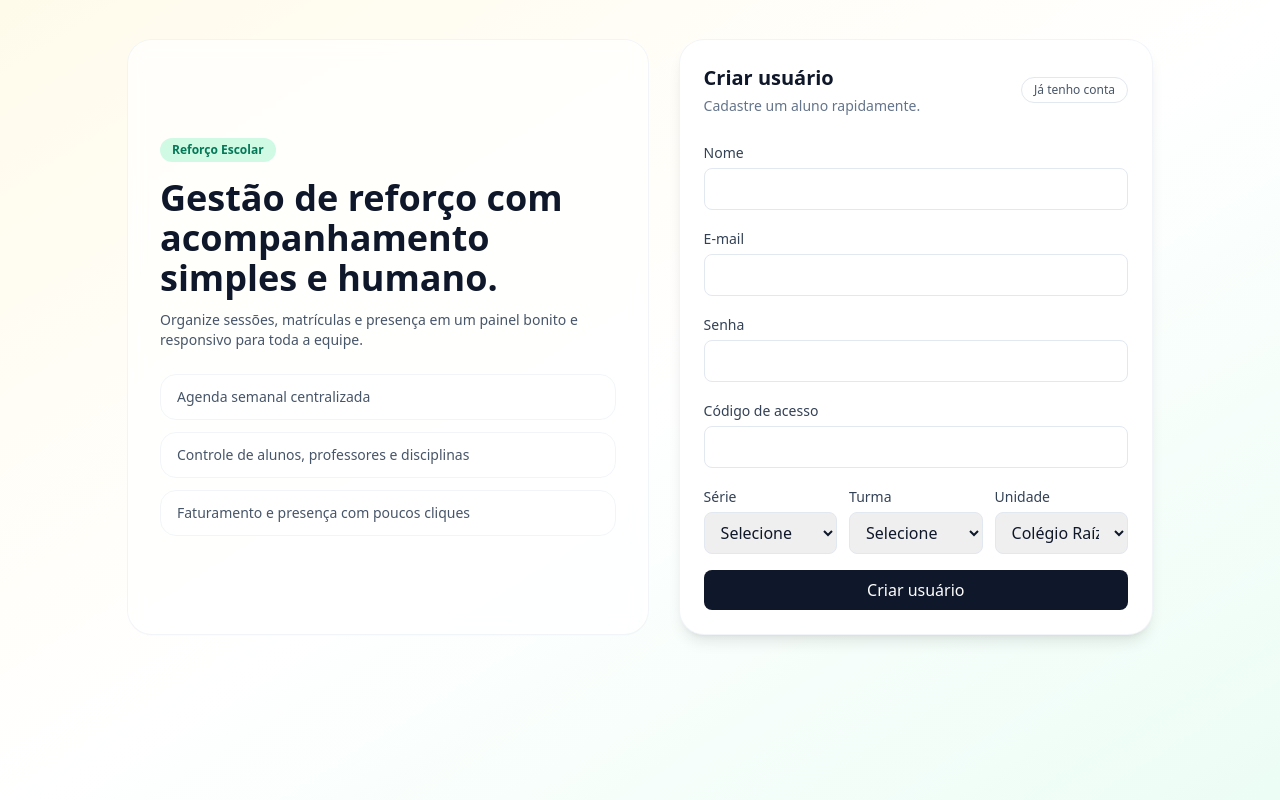
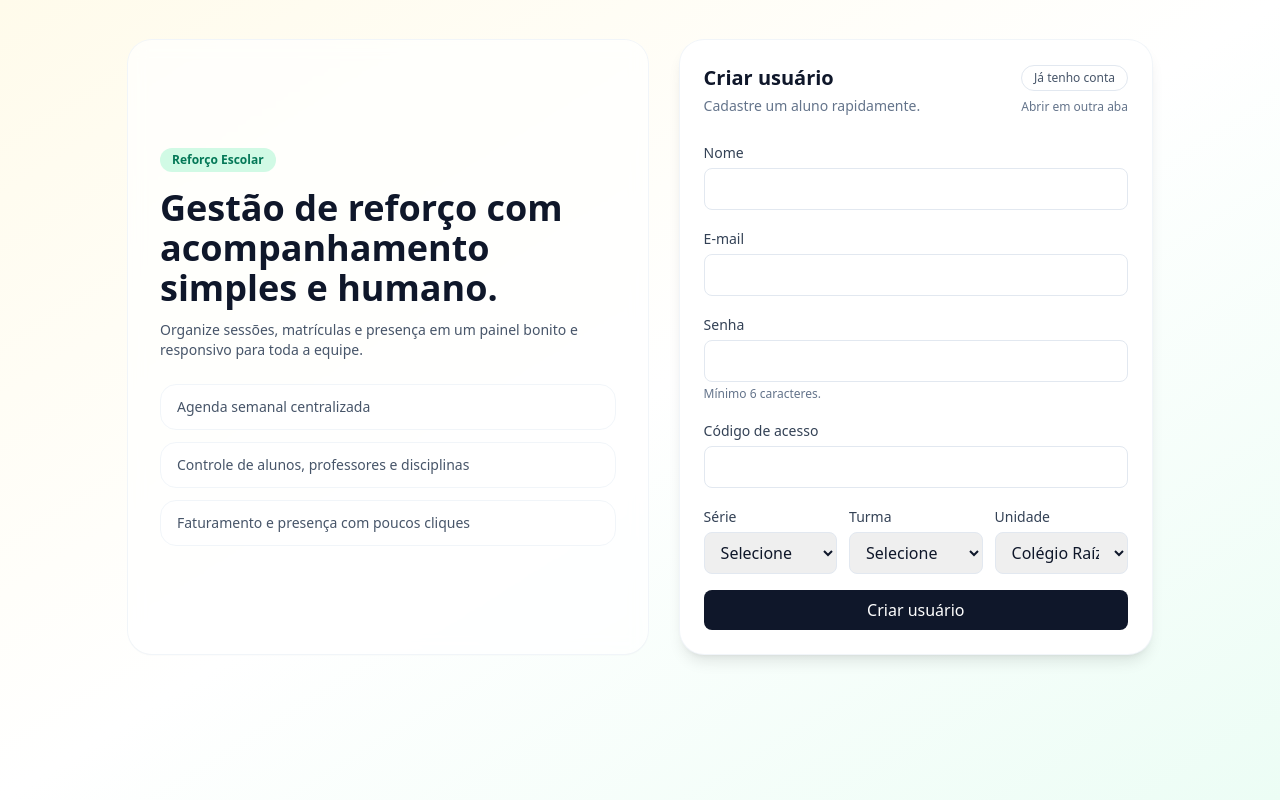
Before and after one commit to Andreviga/marcarreforco, a Next.js app: page /login in a window 1280 px wide. Both pictures are taken after a click on the button "Criar usuário". Built offline with nearby package versions, Linux system fonts and the light colour scheme.

Commit message:
Mostra requisitos de senha e abrir em nova aba

```diff
--- a/src/app/login/page.tsx
+++ b/src/app/login/page.tsx
@@ -121,6 +121,7 @@ export default function LoginPage() {
                 {mode === "login" ? "Entre com seu e-mail e senha." : "Cadastre um aluno rapidamente."}
               </p>
             </div>
+            <div className="flex flex-col items-end gap-2">
               <button
                 type="button"
                 onClick={() => {
@@ -132,6 +133,14 @@ export default function LoginPage() {
               >
                 {mode === "login" ? "Criar usuário" : "Já tenho conta"}
               </button>
+              <button
+                type="button"
+                onClick={() => window.open(window.location.href, "_blank", "noopener,noreferrer")}
+                className="text-xs text-slate-500 hover:text-slate-700"
+              >
+                Abrir em outra aba
+              </button>
+            </div>
           </div>
 
           {mode === "login" ? (
@@ -196,8 +205,10 @@ export default function LoginPage() {
                   type="password"
                   value={password}
                   onChange={(event) => setPassword(event.target.value)}
+                  minLength={6}
                   required
                 />
+                <p className="mt-1 text-xs text-slate-500">Mínimo 6 caracteres.</p>
               </div>
               <div>
                 <label className="text-sm font-medium text-slate-700">Código de acesso</label>
```
Lines whose indentation alone changed are shown as unchanged.
